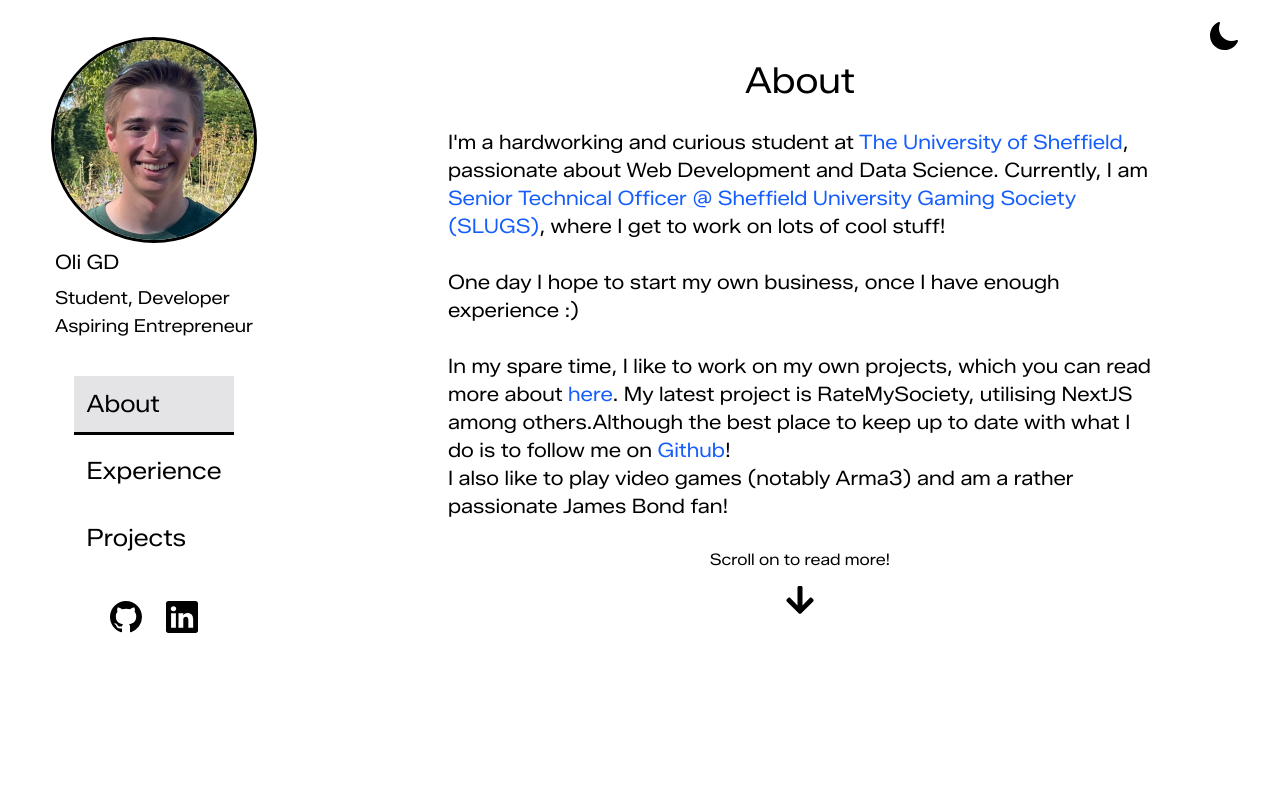
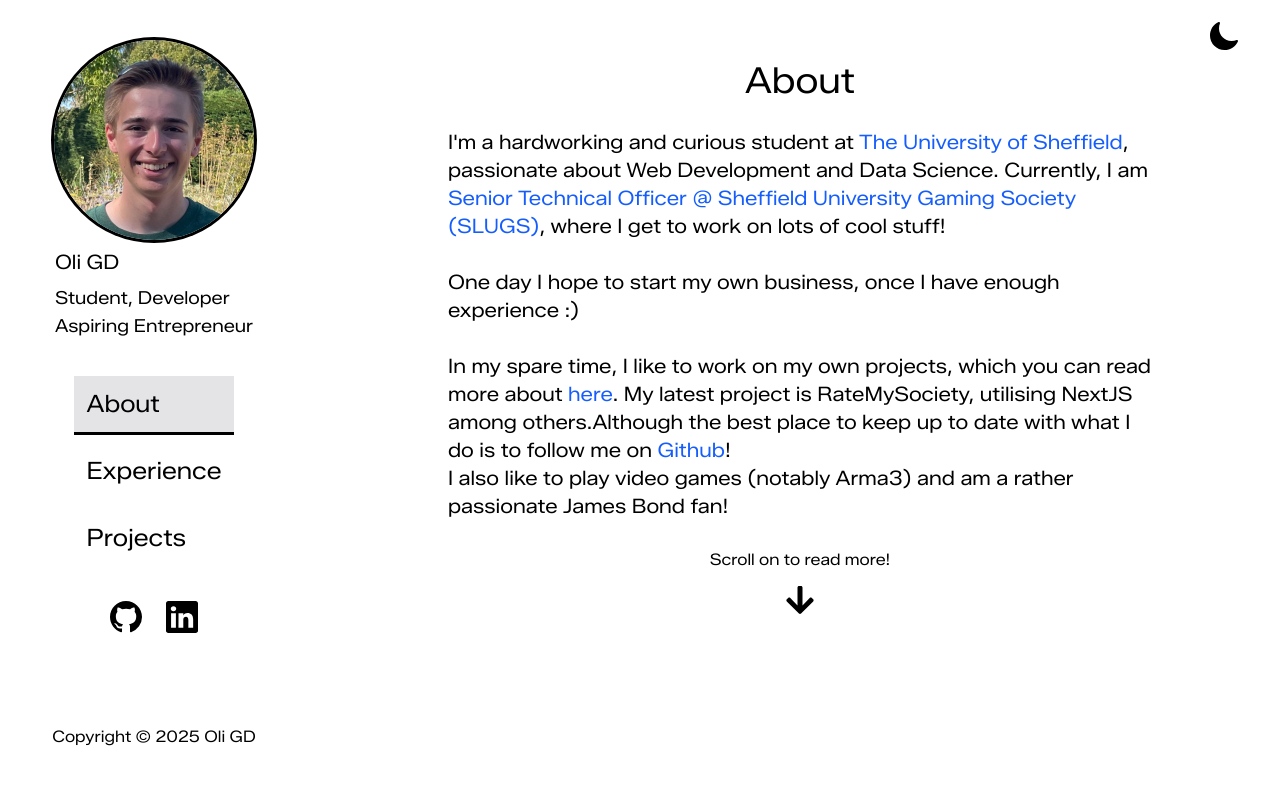
Before and after one commit to OGD311/uk.co.ogoodwinday_nextjs, a Next.js app: page / in a window 1280 px wide. Shown: the top 800 px of the page. Built offline with nearby package versions, Linux system fonts and the light colour scheme.

Commit message:
Added Footer.

```diff
--- a/src/app/page.tsx
+++ b/src/app/page.tsx
@@ -13,6 +13,7 @@ import { links } from "../../public/data/links";
 import DarkModeToggle from "@/components/DarkModeToggle";
 import { FaArrowDown } from "react-icons/fa";
 import ProjectCard from "@/components/ProjectCard";
+import Footer from "@/components/Footer";
 
 export default function Home() {
   const scrollContainerRef = useRef<HTMLDivElement | null>(null);
@@ -62,6 +63,7 @@ export default function Home() {
           <SectionsBar sections={["about", "experience", "projects"]} activeSection={activeSection} />
           <SocialLinks />
         </div>
+        <Footer />
       </div>
       <div className="w-3/4 max-md:w-full min-h-screen min-md:overflow-y-scroll pt-5" ref={scrollContainerRef}>
 
--- /dev/null
+++ b/src/components/Footer.tsx
@@ -0,0 +1,7 @@
+export default function Footer() {
+    return (
+        <footer className="text-center min-md:mt-15">
+            Copyright &copy; {new Date().getFullYear()} Oli GD
+        </footer>
+    )
+}
```
